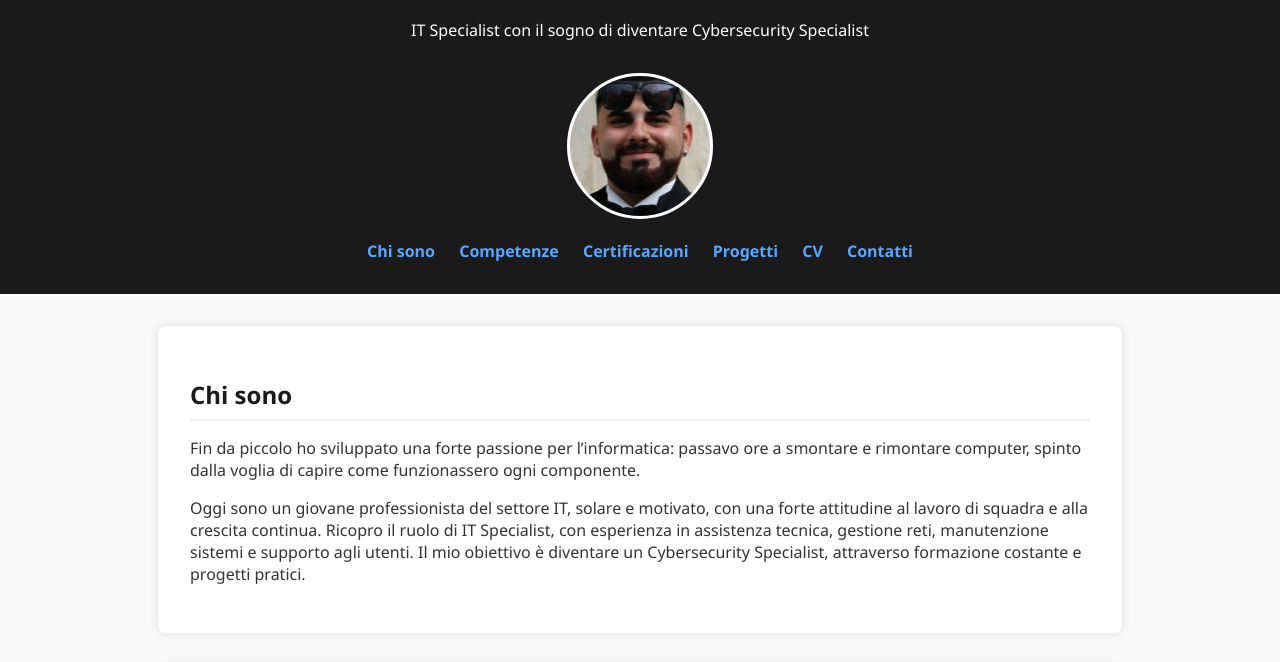
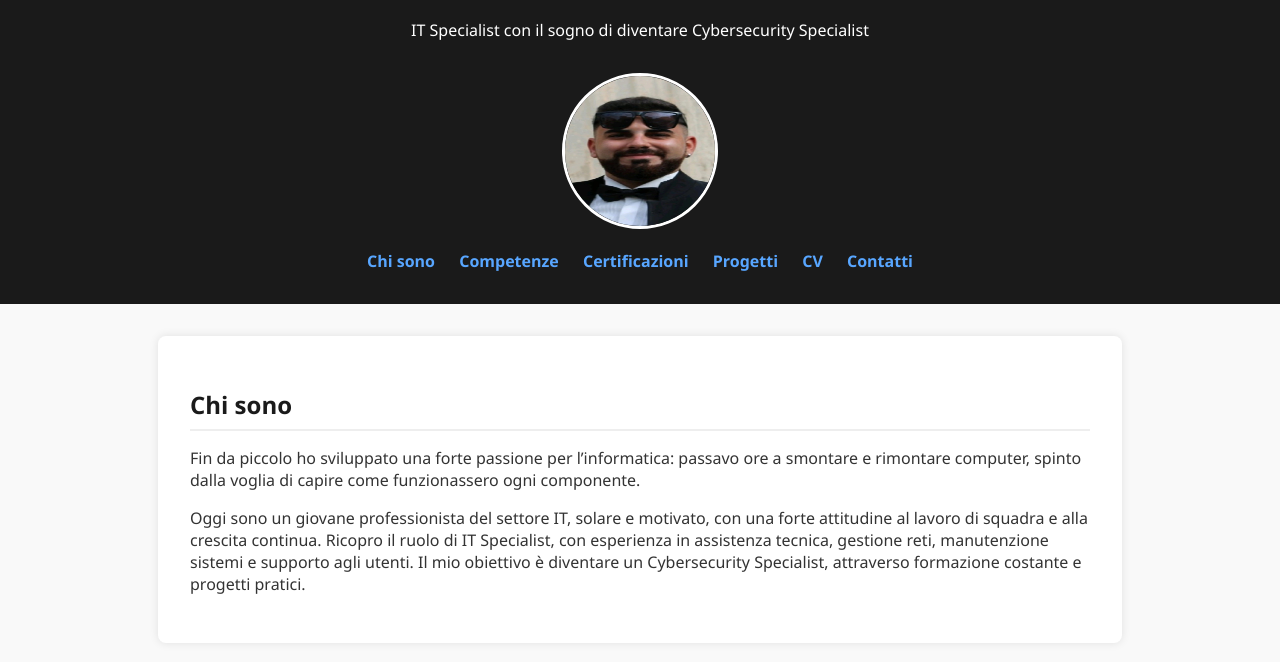
Before and after one commit to MarcoMm-cpu/marcomammone.github.io, a plain HTML site: page index.html in a window 1280 px wide. Shown: the part 99-761 px from the top of the page. Drawn offline with Linux system fonts and the light colour scheme; files whose address does not match are found by name.

Commit message:
Update index.html

```diff
--- a/index.html
+++ b/index.html
@@ -19,13 +19,11 @@
       padding: 2rem 1rem;
     }
     header img {
-      width: 140px;
-      height: 140px;
+      width: 150px;
+      height: 150px;
       border-radius: 50%;
+      border: 3px solid #fff;
       margin-top: 1rem;
-      border: 3px solid #fff;
-      object-fit: cover;
-      background-color: #fff;
     }
     nav {
       margin-top: 1rem;
```
